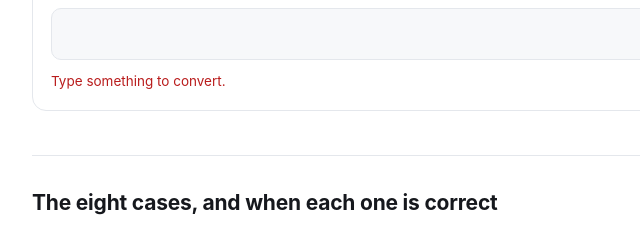
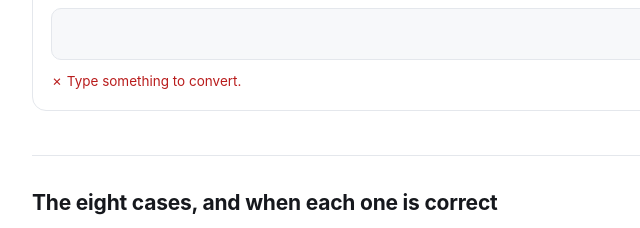
Before and after one commit to 6yhdqtrxw4-cyber/6yhdqtrxw4-cyber.github.io, a plain HTML site: page case-converter.html in a window 1280 px wide. Both pictures are taken after a click on the button "UPPER CASE". Shown: the part 529-757 px from the top of the page, 198-838 px from the left. Drawn offline with Linux system fonts and the light colour scheme.

```diff
--- a/case-converter.html
+++ b/case-converter.html
@@ -167,7 +167,7 @@
   ['upper','lower','sentence','title','camel','pascal','snake','kebab'].forEach(function(k){
     $(k).onclick = function(){
       var v = input.value;
-      if (!v.trim()) { say('Type something to convert.', 'err'); return; }
+      if (!v.trim()) { say('✗ Type something to convert.', 'err'); return; }
       out.textContent = out8[k](v);
       say('✓ Converted ' + v.length + ' characters', 'ok');
     };
```
